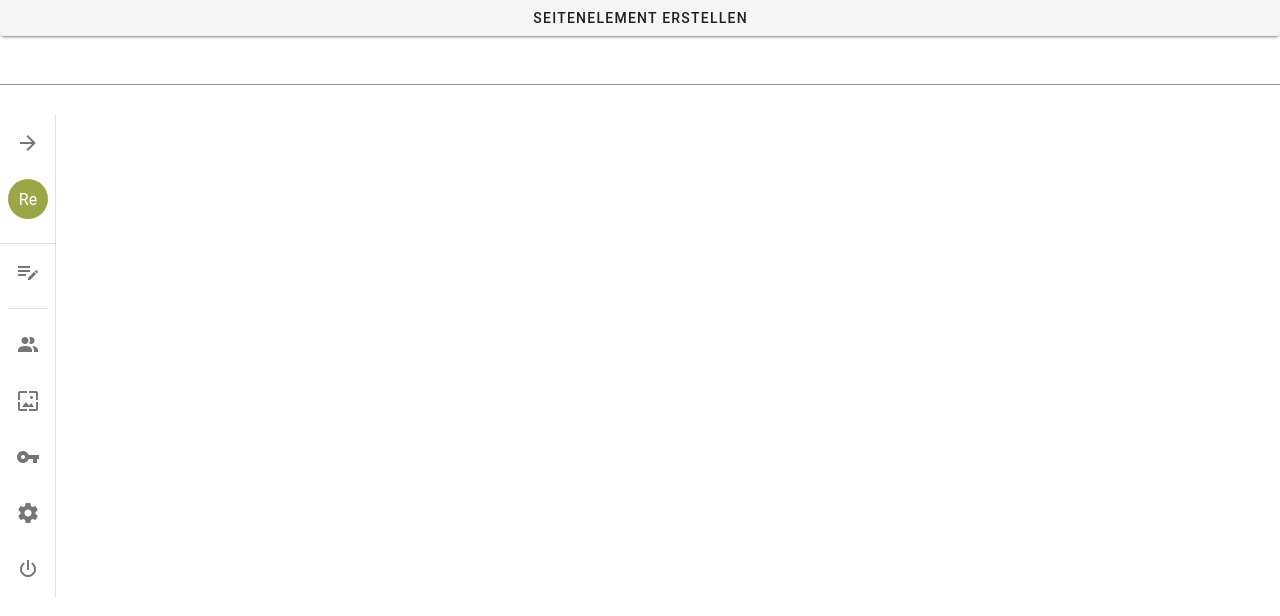
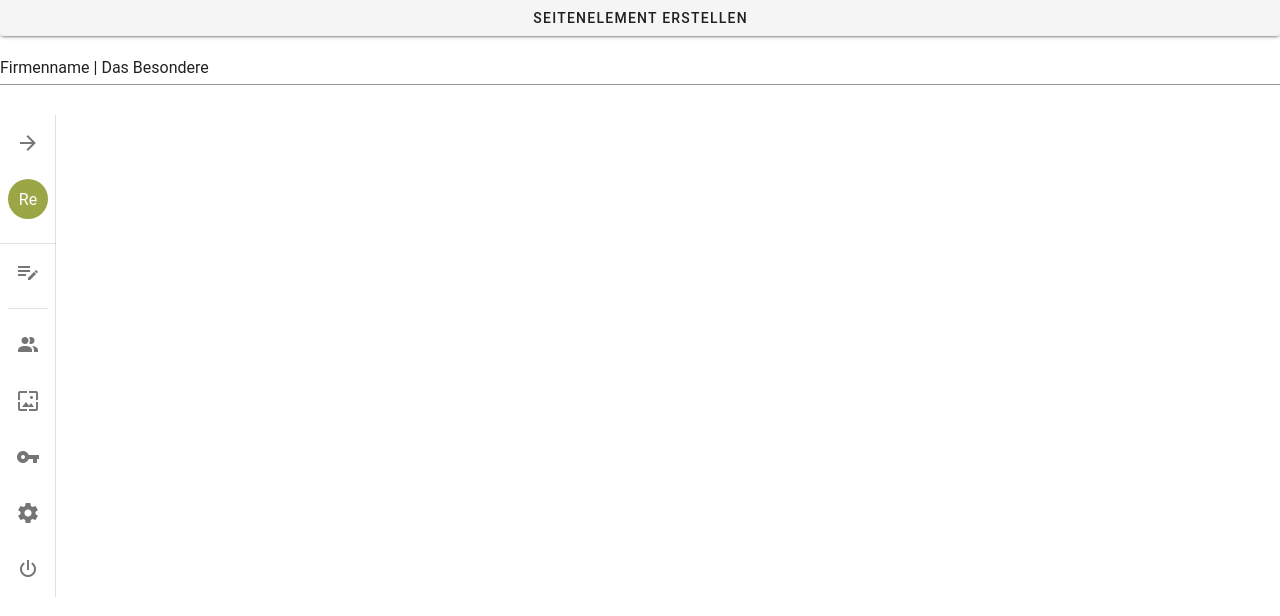
Before and after one commit to transresult/durban-authui, a Vue app: page / in a window 1280 px wide. Shown: the top 616 px of the page. Built offline with nearby package versions, Linux system fonts and the light colour scheme; a small style sheet from the web is missing.

Commit message:
fixed issue with missing maxlen string in array

```diff
--- a/package.json
+++ b/package.json
@@ -8,7 +8,7 @@
   "scripts": {
     "serve": "vue-cli-service serve",
     "dev": "vue-cli-service build --watch --dest dist-dev --mode development --target lib --name durban-authui ./src/web-component.js",
-    "build": "vue-cli-service build --watch --target lib --mode production --name durban-authui ./src/web-component.js",
+    "build": "vue-cli-service build --target lib --mode production --name durban-authui ./src/web-component.js",
     "lint": "vue-cli-service lint"
   },
   "dependencies": {
--- a/src/App.vue
+++ b/src/App.vue
@@ -6,7 +6,8 @@
                      block small
                      postbackurl='javascript:WebForm_DoPostBackWithOptions(new WebForm_PostBackOptions("mp$ContentZone$ctl49", "", false, "", "/editor/pageitem/new/0/default/", false, true))'
                      color="error"/>
-      <durban-text-field value="" color="green" placeholder="test" validation="required, maxlen: 7, stringonly"/>
+      <durban-text-field value="Firmenname | Das Besondere" color="green" placeholder="Titel der Webseite"
+                         validation="required, maxlen: 7, stringonly"/>
     </v-main>
   </v-app>
 </template>
--- a/src/components/durbanTextField.vue
+++ b/src/components/durbanTextField.vue
@@ -1,10 +1,12 @@
 <template>
+  <div class="v-application v-application--is-ltr" id="app" data-app="true">
     <v-text-field
         v-bind="parentAttrs"
         :value="value"
         :rules="validationRules"
         @input="$emit('input', $event)"
     ></v-text-field>
+  </div>
 </template>
 
 <script>
@@ -43,7 +45,11 @@ export default {
   methods: {
     findObjectInString(string, key) {
       const search = new RegExp(key, 'i')
-      const result = string.find(v => search.test(v)).split(':')
+      const find   = string.find(v => search.test(v))
+      const result = find ? find.split(':') : false
+
+      console.log(result)
+      if (!result) return result
 
       return {key: result[0].trim(), value: result[1]}
     }
@@ -51,10 +57,12 @@ export default {
   computed: {
     validationRules() {
       if (!this.parentAttrs.find(v => v.validation)) return;
+      console.log(this.parentAttrs.find(v => v.validation))
 
       const rules            = []
       const validationObject = this.parentAttrs.find(v => v.validation)
-      const validationArray  = validationObject.validation.split(',').map(v => v.trim())
+      console.log(validationObject)
+      const validationArray = validationObject.validation.split(',').map(v => v.trim())
       // const validation = this.$props.validation.split(',') // For local Testing
 
       console.log('validation', validationArray)
@@ -81,3 +89,13 @@ export default {
   }
 };
 </script>
+<style lang="css">
+
+/* Overwritting wrong generated text-field-label style by vuetify */
+
+.v-label {
+  left: 0px !important;
+  right: auto !important;
+  position: absolute !important;
+}
+</style>
```
Also changed, not shown: demo/index.html (+5 -4 lines). Lines whose indentation alone changed are shown as unchanged.
